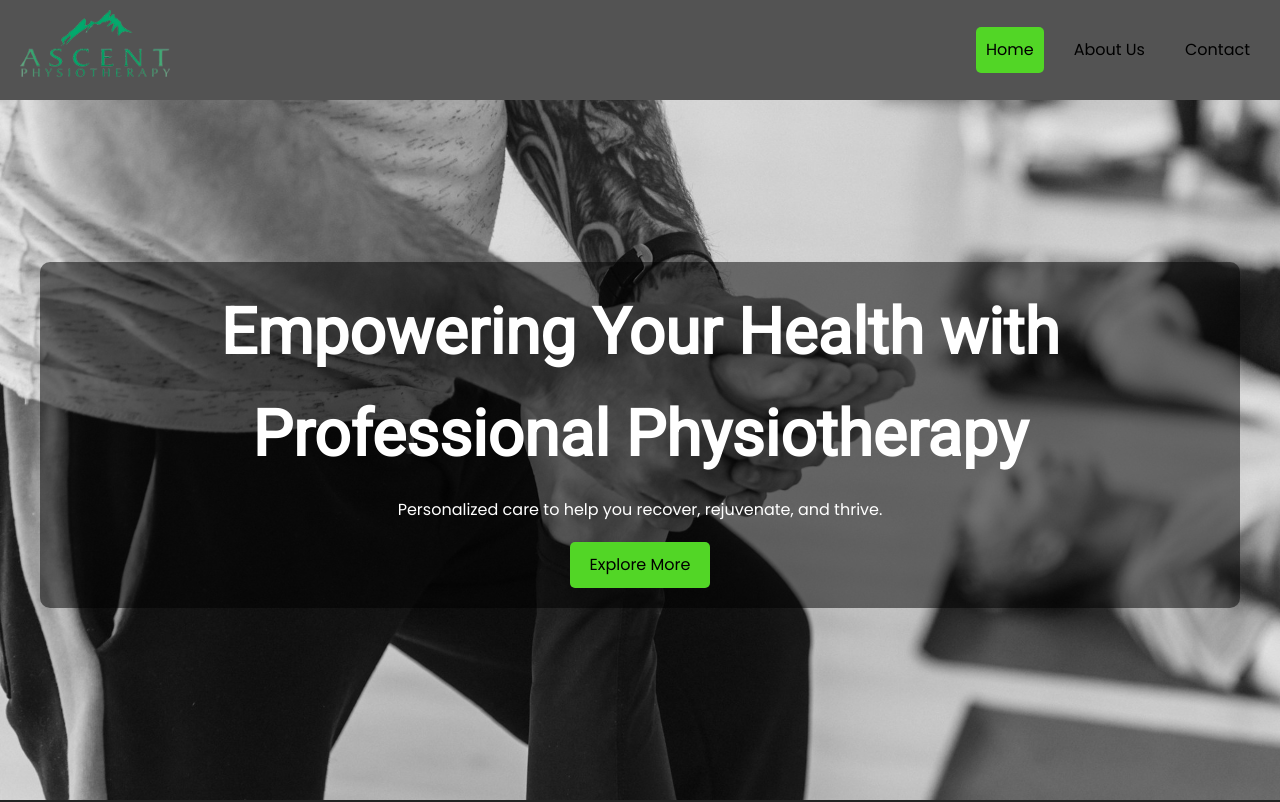
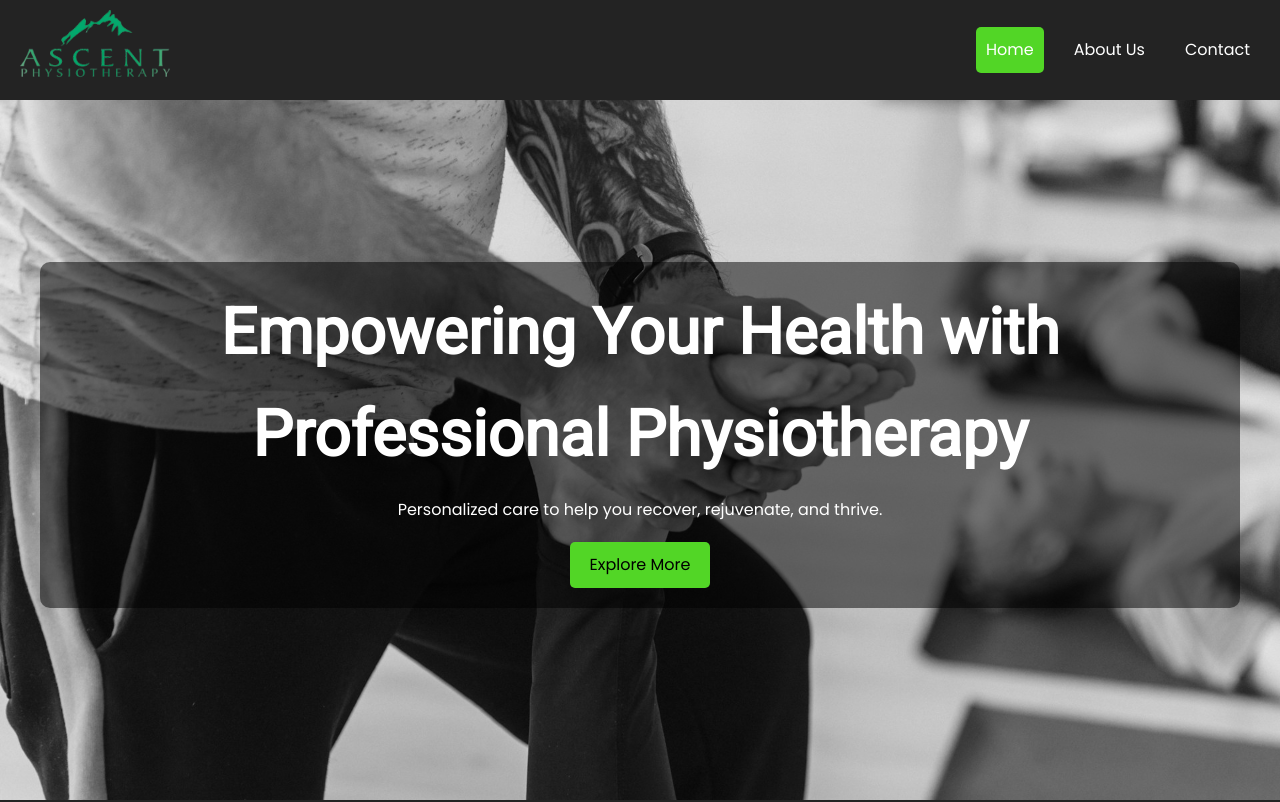
Before and after one commit to nic-dgl103-f24-dlu1/project-shokeenhanu12, a plain HTML site: page index.html in a window 1280 px wide. Shown: the top 802 px of the page. Drawn offline with Linux system fonts and the light colour scheme.

Commit message:
Fix the error

```diff
--- a/style.css
+++ b/style.css
@@ -39,8 +39,7 @@ header {
   display: flex;
   justify-content: space-between;
   align-items: center;
-  background: rgb(83, 83, 83);
-  color: #fff;
+  background: #232323;
   padding: 10px 20px;
   width: 100%;
   position: fixed;
@@ -91,7 +90,7 @@ footer {
   display: block;
   font-size: 1.5em;
   cursor: pointer;
-  color: #fff;
+  /* color: #fff; */
 }
 
 .menu-toggle {
@@ -119,7 +118,7 @@ footer {
   border-radius: 5px;
   text-decoration: none;
   display: block;
-  color: black;
+  color: white;
 
 }
 
@@ -127,6 +126,7 @@ footer {
 .active {
   background-color: #52d626;
   border-radius: 5px;
+  color: black;
 }
 
 
```
